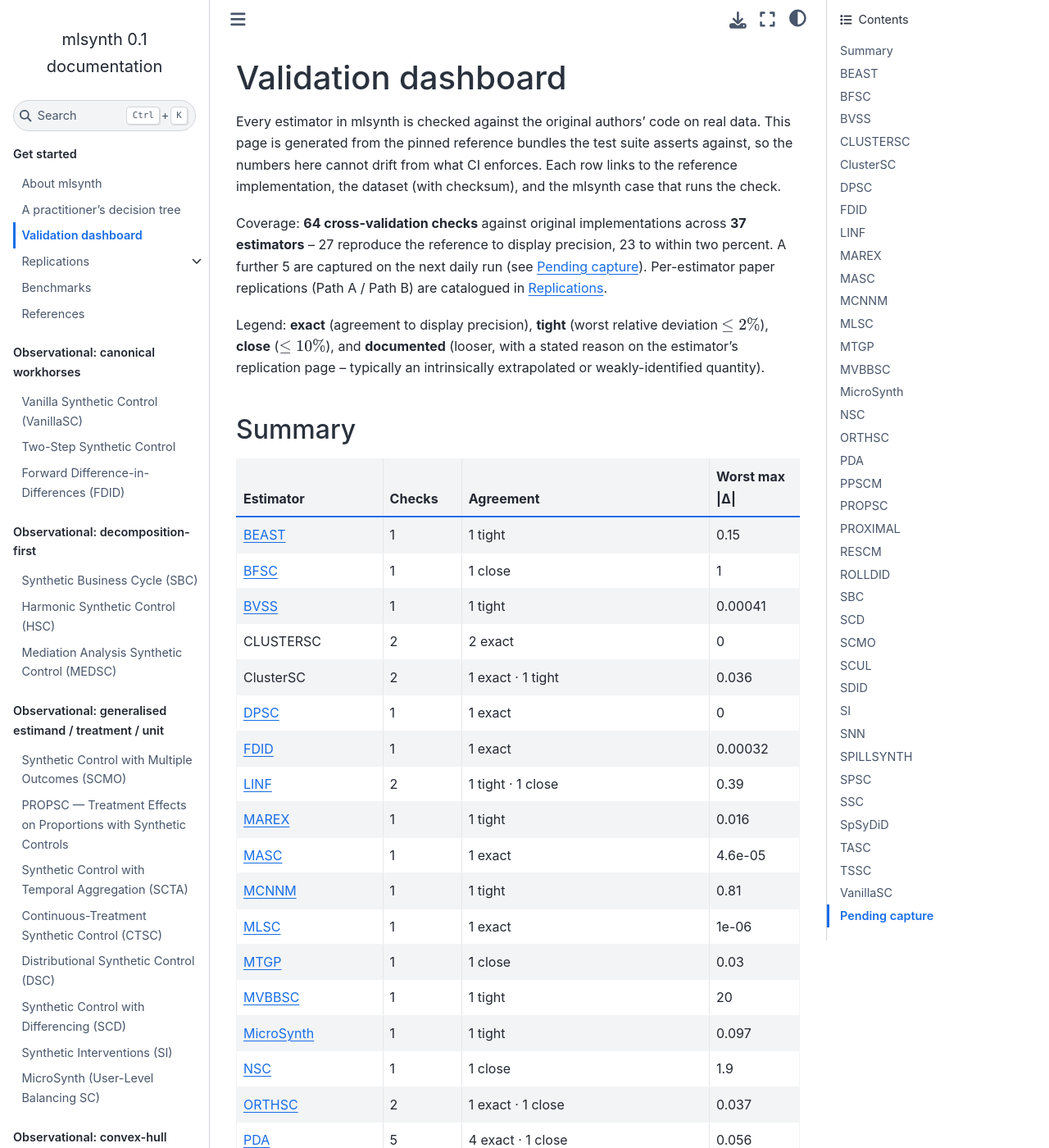
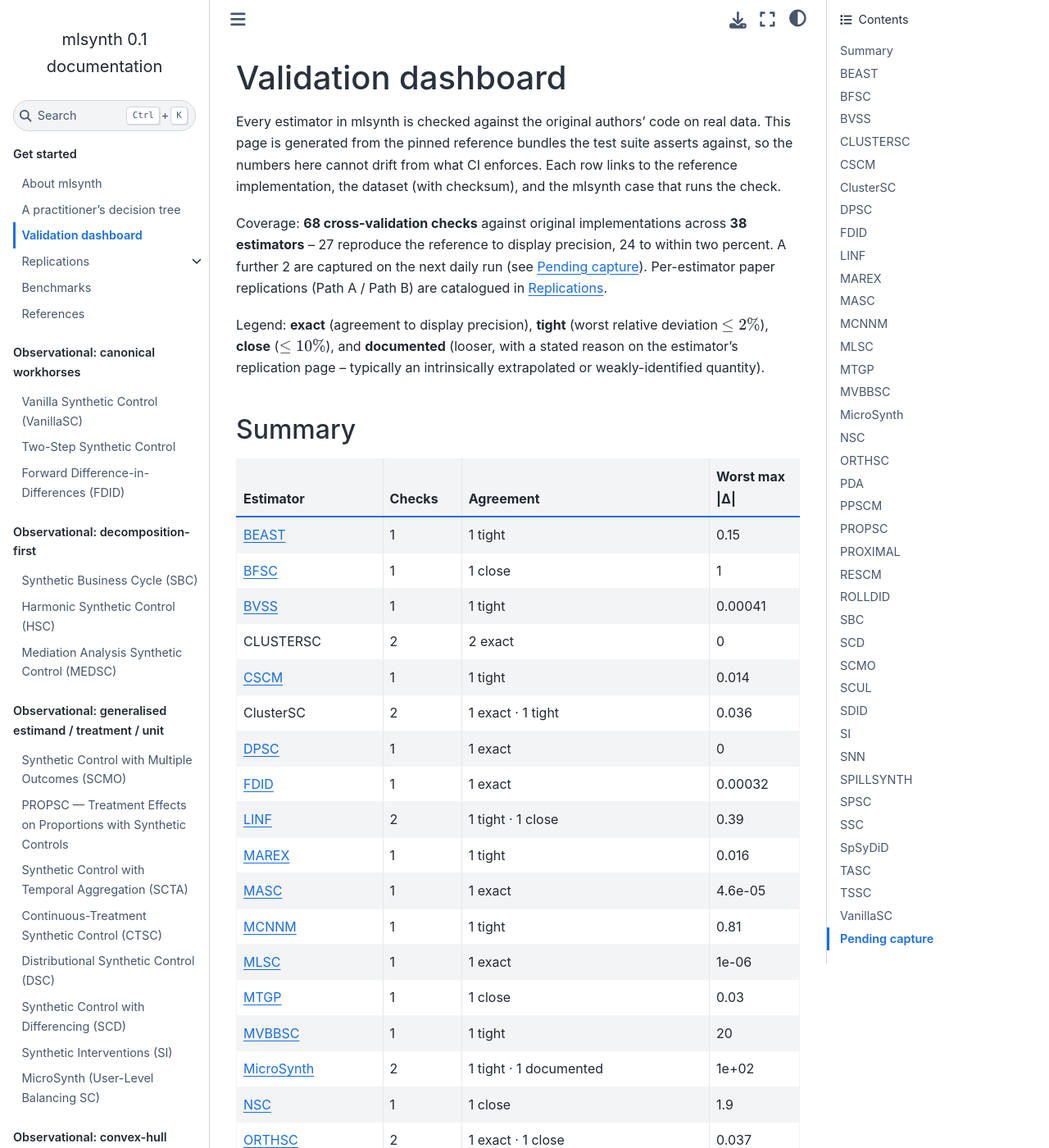
Before and after one commit to jgreathouse9/mlsynth, a Sphinx documentation site: the page built from docs/validation.rst, in a window 1280 px wide and 1400 px high. Shown: the whole window at 82% size. Built offline with Sphinx 7.4.7 and the Sphinx Book theme 1.1.4, drawn with Linux system fonts in a browser that asks for light colours; some of the changed text lies outside the part shown.

Commit message:
benchmarks: refresh validation dashboard [skip ci]

```diff
--- a/docs/validation.rst
+++ b/docs/validation.rst
@@ -9,9 +9,9 @@ test suite asserts against, so the numbers here cannot drift from what CI
 enforces. Each row links to the reference implementation, the dataset (with
 checksum), and the mlsynth case that runs the check.
 
-Coverage: **64 cross-validation checks** against original
-implementations across **37 estimators** -- 27 reproduce the reference to display precision, 23 to
-within two percent. A further 5 are captured on the next daily run (see `Pending capture`_). Per-estimator paper replications (Path A / Path B) are catalogued in :doc:`replications`.
+Coverage: **68 cross-validation checks** against original
+implementations across **38 estimators** -- 27 reproduce the reference to display precision, 24 to
+within two percent. A further 2 are captured on the next daily run (see `Pending capture`_). Per-estimator paper replications (Path A / Path B) are catalogued in :doc:`replications`.
 
 Legend: **exact** (agreement to display precision), **tight** (worst
 relative deviation :math:`\le 2\%`), **close** (:math:`\le 10\%`), and
@@ -45,6 +45,10 @@ Summary
      - 2
      - 2 exact
      - 0
+   * - :ref:`CSCM <val-cscm>`
+     - 1
+     - 1 tight
+     - 0.014
    * - :ref:`ClusterSC <val-clustersc>`
      - 2
      - 1 exact · 1 tight
@@ -86,9 +90,9 @@ Summary
      - 1 tight
      - 20
    * - :ref:`MicroSynth <val-microsynth>`
-     - 1
-     - 1 tight
-     - 0.097
+     - 2
+     - 1 tight · 1 documented
+     - 1e+02
    * - :ref:`NSC <val-nsc>`
      - 1
      - 1 close
@@ -271,6 +275,28 @@ CLUSTERSC
      - 0
      - exact — matches to display precision
      - `scpi_ridge_germany <https://github.com/jgreathouse9/mlsynth/blob/main/benchmarks/cases/scpi_ridge_germany.py>`__
+
+.. _val-cscm:
+
+CSCM
+----
+
+.. list-table::
+   :header-rows: 1
+   :widths: 22 28 8 12 14 16
+
+   * - Reference
+     - Dataset
+     - #
+     - max \|Δ\|
+     - Verdict
+     - Case
+   * - Bonander CSCM_helper_functions.R (OSF osf.io/uvt5p, live run, captured)
+     - —
+     - 4
+     - 0.014
+     - tight
+     - `cscm_viszero <https://github.com/jgreathouse9/mlsynth/blob/main/benchmarks/cases/cscm_viszero.py>`__
 
 .. _val-clustersc:
 
@@ -519,6 +545,12 @@ MicroSynth
      - max \|Δ\|
      - Verdict
      - Case
+   * - R microsynth (config A: match.out=trajectory)
+     - —
+     - 56
+     - 1e+02
+     - documented — see notes
+     - `microsynth_baltimore <https://github.com/jgreathouse9/mlsynth/blob/main/benchmarks/cases/microsynth_baltimore.py>`__
    * - R package microsynth (via Rscript)
      - —
      - 6
@@ -1093,6 +1125,12 @@ VanillaSC
      - 0
      - exact — matches to display precision
      - `cwz_ttest <https://github.com/jgreathouse9/mlsynth/blob/main/benchmarks/cases/cwz_ttest.py>`__
+   * - Ferman (2021) JASA Table 1 (SC columns 1-4, OLS se col 5-8)
+     - —
+     - 12
+     - 0.24
+     - close
+     - `ferman_manyperiods <https://github.com/jgreathouse9/mlsynth/blob/main/benchmarks/cases/ferman_manyperiods.py>`__
    * - mharoruiz/ibex R replication (01_functions/sc.R: limSolve::lsei simplex SC; scinference)
      - ``ibex_day_ahead_price.csv`` (18c69704e7ee…)
      - 6
```
Also changed, not shown: other parts of docs/validation.rst (+8 -8 lines), 4 other files.
